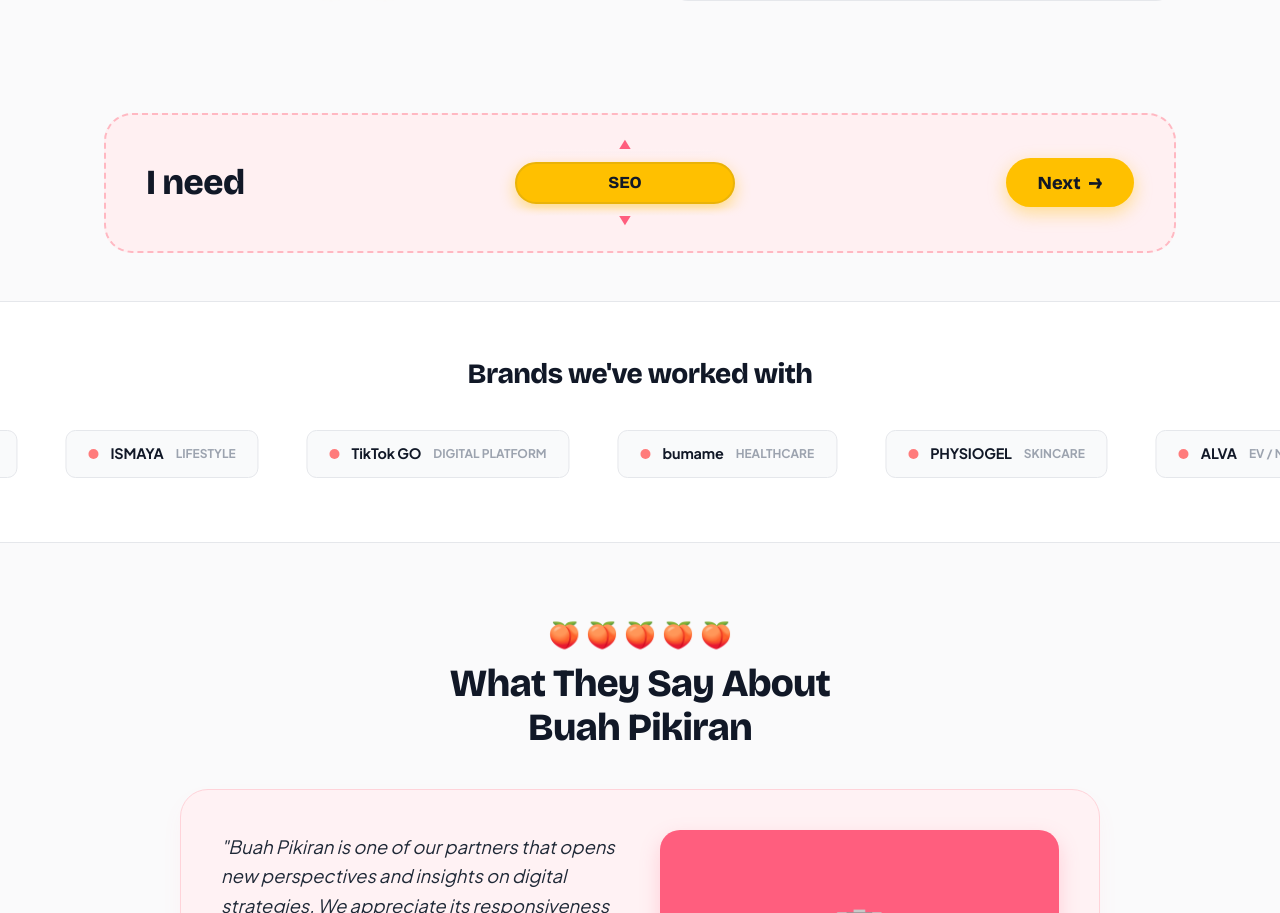
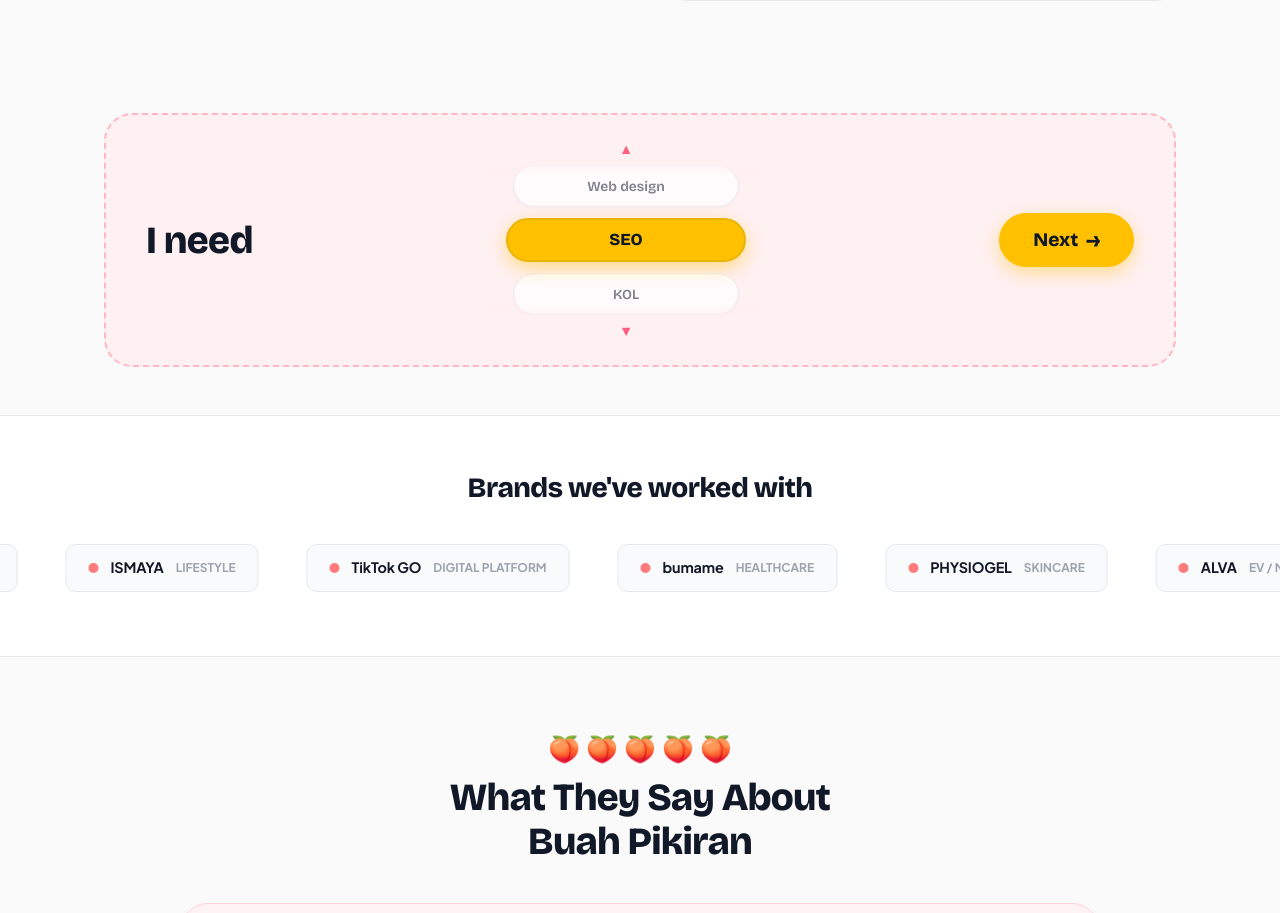
Before and after one commit to doni-wahyudi/buah_pikiran, a React (Vite) app: page / in a window 1280 px wide. Shown: the part 1277-2190 px from the top of the page. Built offline with nearby package versions, Linux system fonts and the light colour scheme.

Commit message:
feat: 3-item visible vertical drum picker with continuous rolling scroll animation

```diff
--- a/src/components/VerticalServicePicker.jsx
+++ b/src/components/VerticalServicePicker.jsx
@@ -1,4 +1,4 @@
-import React, { useState } from 'react';
+import React, { useState, useRef } from 'react';
 
 const SERVICES = [
   '360° Campaign',
@@ -11,34 +11,32 @@ const SERVICES = [
 ];
 
 const N = SERVICES.length;
-const ITEM_HEIGHT = 42;
-const GAP = 8;
-const STEP = ITEM_HEIGHT + GAP; // 50px
-const CONTAINER_HEIGHT = 96;
-const CENTER_Y = (CONTAINER_HEIGHT - ITEM_HEIGHT) / 2; // 27px
+const BASE = 7000; // Large integer base for infinite forward/backward scroll
+const ITEM_HEIGHT = 44;
+const GAP = 10;
+const STEP = ITEM_HEIGHT + GAP; // 54px
+const CONTAINER_HEIGHT = 162;
+const CENTER_OFFSET = (CONTAINER_HEIGHT - ITEM_HEIGHT) / 2; // 59px
 
 export default function VerticalServicePicker({ selectedService, onSelectService, onNext }) {
   const initIdx = SERVICES.indexOf(selectedService) !== -1 ? SERVICES.indexOf(selectedService) : 3;
-  const [centerIdx, setCenterIdx] = useState(initIdx);
+  const [currAbsIdx, setCurrAbsIdx] = useState(BASE + initIdx);
+  const isAnimating = useRef(false);
 
-  const goUp = () => {
-    setCenterIdx(prev => {
-      const next = (prev - 1 + N) % N;
-      onSelectService(SERVICES[next]);
-      return next;
-    });
+  const scrollBy = (delta) => {
+    const nextAbs = currAbsIdx + delta;
+    setCurrAbsIdx(nextAbs);
+    const resolvedService = SERVICES[((nextAbs % N) + N) % N];
+    onSelectService(resolvedService);
   };
 
-  const goDown = () => {
-    setCenterIdx(prev => {
-      const next = (prev + 1) % N;
-      onSelectService(SERVICES[next]);
-      return next;
-    });
-  };
+  const goUp = () => scrollBy(-1);
+  const goDown = () => scrollBy(1);
 
-  // 3 slots: -1 (above), 0 (center), +1 (below)
-  const slots = [-1, 0, 1];
+  // Render 5 items around currAbsIdx: [-2, -1, 0, 1, 2]
+  // [-1, 0, 1] are visible inside the 162px container; [-2, 2] smoothly slide in/out
+  const visibleIndices = [-2, -1, 0, 1, 2].map(offset => currAbsIdx + offset);
+  const translateY = CENTER_OFFSET - currAbsIdx * STEP;
 
   return (
     <div
@@ -48,123 +46,202 @@ export default function VerticalServicePicker({ selectedService, onSelectService
         justifyContent: 'space-between',
         flexWrap: 'wrap',
         gap: '1.5rem',
-        padding: '1.25rem 2.5rem',
+        padding: '1.5rem 2.5rem',
         backgroundColor: '#FFF0F2',
         borderRadius: '28px',
         border: '2px dashed #FFB8C2',
         position: 'relative',
-        minHeight: '110px'
+        minHeight: '180px'
       }}
     >
       {/* Left: "I need" */}
       <div style={{ flex: '0 0 auto' }}>
-        <h3 style={{ fontSize: '2.2rem', fontWeight: 800, color: '#111827', letterSpacing: '-0.02em', margin: 0, fontFamily: 'var(--font-heading)' }}>
+        <h3
+          style={{
+            fontSize: '2.4rem',
+            fontWeight: 800,
+            color: '#111827',
+            letterSpacing: '-0.02em',
+            margin: 0,
+            fontFamily: 'var(--font-heading)'
+          }}
+        >
           I need
         </h3>
       </div>
 
-      {/* Center: Vertical Drum Picker */}
+      {/* Center: 3-Item Drum Picker with Rolling Scroll Animation */}
       <div
         style={{
-          flex: '1 1 300px',
-          position: 'relative',
-          height: `${CONTAINER_HEIGHT}px`,
-          overflow: 'hidden'
+          flex: '1 1 320px',
+          display: 'flex',
+          flexDirection: 'column',
+          alignItems: 'center',
+          position: 'relative'
         }}
       >
-        {/* Top click zone & up indicator */}
+        {/* Top Scroll Indicator Arrow */}
+        <button
+          onClick={goUp}
+          aria-label="Previous service"
+          style={{
+            background: 'none',
+            border: 'none',
+            cursor: 'pointer',
+            padding: '2px 12px',
+            color: '#FF5E7E',
+            fontSize: '0.9rem',
+            fontWeight: 900,
+            display: 'flex',
+            alignItems: 'center',
+            justifyContent: 'center',
+            transition: 'transform 0.15s ease',
+            userSelect: 'none',
+            zIndex: 10
+          }}
+          onMouseEnter={(e) => (e.currentTarget.style.transform = 'translateY(-2px)')}
+          onMouseLeave={(e) => (e.currentTarget.style.transform = 'translateY(0)')}
+        >
+          ▲
+        </button>
+
+        {/* 3-Item Window Container */}
         <div
-          onClick={goUp}
+          style={{
+            width: '100%',
+            maxWidth: '280px',
+            height: `${CONTAINER_HEIGHT}px`,
+            position: 'relative',
+            overflow: 'hidden',
+            borderRadius: '16px'
+          }}
+        >
+          {/* Top subtle fade gradient */}
+          <div
             style={{
               position: 'absolute',
               top: 0,
               left: 0,
               right: 0,
-            height: '24px',
-            background: 'linear-gradient(to bottom, #FFF0F2 60%, transparent)',
-            zIndex: 10,
-            display: 'flex',
-            alignItems: 'flex-start',
-            justifyContent: 'center',
-            cursor: 'pointer',
-            userSelect: 'none',
-            paddingTop: '1px'
+              height: '16px',
+              background: 'linear-gradient(to bottom, #FFF0F2, rgba(255, 240, 242, 0))',
+              zIndex: 6,
+              pointerEvents: 'none'
             }}
-          title="Click to scroll up"
+          />
+
+          {/* Animated Rolling Track */}
+          <div
+            style={{
+              position: 'absolute',
+              top: 0,
+              left: 0,
+              right: 0,
+              transform: `translateY(${translateY}px)`,
+              transition: 'transform 0.35s cubic-bezier(0.25, 1, 0.5, 1)',
+              willChange: 'transform'
+            }}
           >
-          <span style={{ fontSize: '0.75rem', fontWeight: 900, color: '#FF5E7E' }}>▲</span>
-        </div>
-
-        {/* Absolutely positioned items */}
-        {slots.map(offset => {
-          const serviceIdx = ((centerIdx + offset) % N + N) % N;
-          const service = SERVICES[serviceIdx];
-          const isCenter = offset === 0;
-
-          const opacity = isCenter ? 1 : 0.38;
-          const scale = isCenter ? 1 : 0.92;
-          const topPx = CENTER_Y + offset * STEP;
+            {visibleIndices.map(absIdx => {
+              const service = SERVICES[((absIdx % N) + N) % N];
+              const isCenter = absIdx === currAbsIdx;
+              const isAdjacent = Math.abs(absIdx - currAbsIdx) === 1;
+              const isAbove = absIdx === currAbsIdx - 1;
+              const isBelow = absIdx === currAbsIdx + 1;
+              const topPx = absIdx * STEP;
 
               return (
                 <div
-              key={offset}
-              onClick={offset < 0 ? goUp : offset > 0 ? goDown : undefined}
+                  key={absIdx}
+                  onClick={isAbove ? goUp : isBelow ? goDown : undefined}
                   style={{
                     position: 'absolute',
+                    top: `${topPx}px`,
                     left: '50%',
-                top: `${topPx}px`,
-                transform: `translateX(-50%) scale(${scale})`,
-                transition: 'top 0.3s cubic-bezier(0.34, 1.56, 0.64, 1), opacity 0.3s ease, transform 0.3s ease',
-                opacity,
-                cursor: offset !== 0 ? 'pointer' : 'default',
-                zIndex: isCenter ? 5 : 3,
-                minWidth: '220px',
+                    transform: `translateX(-50%) scale(${isCenter ? 1 : 0.94})`,
+                    width: '240px',
                     height: `${ITEM_HEIGHT}px`,
                     display: 'flex',
                     alignItems: 'center',
                     justifyContent: 'center',
-                padding: '0 24px',
+                    padding: '0 20px',
                     borderRadius: '9999px',
-                border: isCenter ? '2px solid #EAB308' : '1px solid #E5E7EB',
+                    border: isCenter ? '2px solid #EAB308' : '1.5px solid #E5E7EB',
                     backgroundColor: isCenter ? '#FFC000' : '#FFFFFF',
                     color: isCenter ? '#111827' : '#4B5563',
                     fontWeight: isCenter ? 800 : 600,
                     fontSize: isCenter ? '1.05rem' : '0.92rem',
                     fontFamily: 'var(--font-heading)',
                     boxShadow: isCenter
-                  ? '0 6px 16px rgba(255, 192, 0, 0.45)'
-                  : '0 2px 6px rgba(0,0,0,0.03)',
+                      ? '0 6px 18px rgba(255, 192, 0, 0.45)'
+                      : '0 2px 6px rgba(0, 0, 0, 0.04)',
+                    opacity: isCenter ? 1 : isAdjacent ? 0.72 : 0,
+                    cursor: isCenter ? 'default' : 'pointer',
+                    userSelect: 'none',
                     whiteSpace: 'nowrap',
-                userSelect: 'none'
+                    transition: 'all 0.3s ease',
+                    zIndex: isCenter ? 5 : 2
+                  }}
+                  onMouseEnter={(e) => {
+                    if (!isCenter) {
+                      e.currentTarget.style.opacity = '1';
+                      e.currentTarget.style.borderColor = '#FF5E7E';
+                      e.currentTarget.style.color = '#111827';
+                    }
+                  }}
+                  onMouseLeave={(e) => {
+                    if (!isCenter) {
+                      e.currentTarget.style.opacity = '0.72';
+                      e.currentTarget.style.borderColor = '#E5E7EB';
+                      e.currentTarget.style.color = '#4B5563';
+                    }
                   }}
                 >
                   {service}
                 </div>
               );
             })}
+          </div>
 
-        {/* Bottom click zone & down indicator */}
+          {/* Bottom subtle fade gradient */}
           <div
-          onClick={goDown}
             style={{
               position: 'absolute',
               bottom: 0,
               left: 0,
               right: 0,
-            height: '24px',
-            background: 'linear-gradient(to top, #FFF0F2 60%, transparent)',
-            zIndex: 10,
+              height: '16px',
+              background: 'linear-gradient(to top, #FFF0F2, rgba(255, 240, 242, 0))',
+              zIndex: 6,
+              pointerEvents: 'none'
+            }}
+          />
+        </div>
+
+        {/* Bottom Scroll Indicator Arrow */}
+        <button
+          onClick={goDown}
+          aria-label="Next service"
+          style={{
+            background: 'none',
+            border: 'none',
+            cursor: 'pointer',
+            padding: '2px 12px',
+            color: '#FF5E7E',
+            fontSize: '0.9rem',
+            fontWeight: 900,
             display: 'flex',
-            alignItems: 'flex-end',
+            alignItems: 'center',
             justifyContent: 'center',
-            cursor: 'pointer',
+            transition: 'transform 0.15s ease',
             userSelect: 'none',
-            paddingBottom: '1px'
+            zIndex: 10
           }}
-          title="Click to scroll down"
+          onMouseEnter={(e) => (e.currentTarget.style.transform = 'translateY(2px)')}
+          onMouseLeave={(e) => (e.currentTarget.style.transform = 'translateY(0)')}
         >
-          <span style={{ fontSize: '0.75rem', fontWeight: 900, color: '#FF5E7E' }}>▼</span>
-        </div>
+          ▼
+        </button>
       </div>
 
       {/* Right: "Next →" Button */}
@@ -173,14 +250,14 @@ export default function VerticalServicePicker({ selectedService, onSelectService
           onClick={onNext}
           className="wireframe-btn-peach"
           style={{
-            fontSize: '1.15rem',
+            fontSize: '1.2rem',
             fontWeight: 800,
-            padding: '12px 32px',
+            padding: '14px 34px',
             boxShadow: '0 6px 18px rgba(255, 192, 0, 0.4)'
           }}
         >
           <span>Next</span>
-          <span style={{ fontSize: '1.3rem', fontWeight: 900 }}>→</span>
+          <span style={{ fontSize: '1.35rem', fontWeight: 900 }}>→</span>
         </button>
       </div>
     </div>
```
Also changed, not shown: src/index.css (+13 -3 lines), standalone-wireframe.html (+86 -54 lines), src/pages/HomePage.jsx (indentation only). Lines whose indentation alone changed are shown as unchanged.
